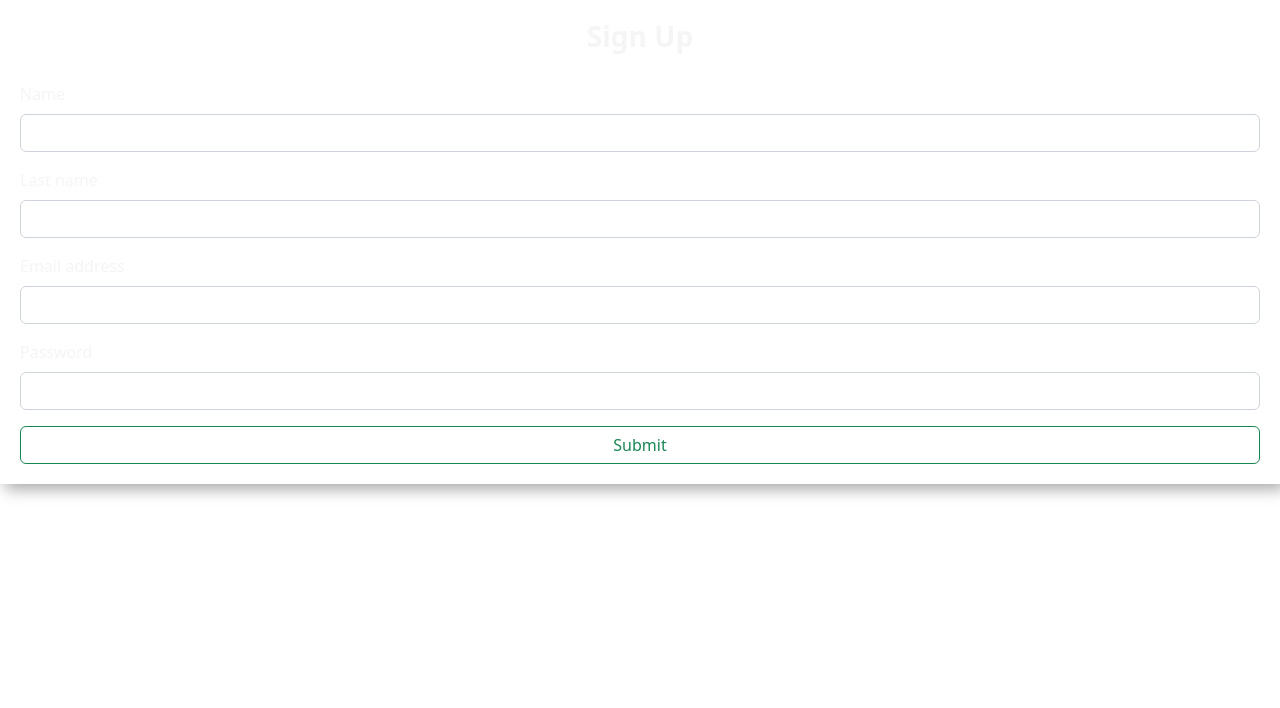
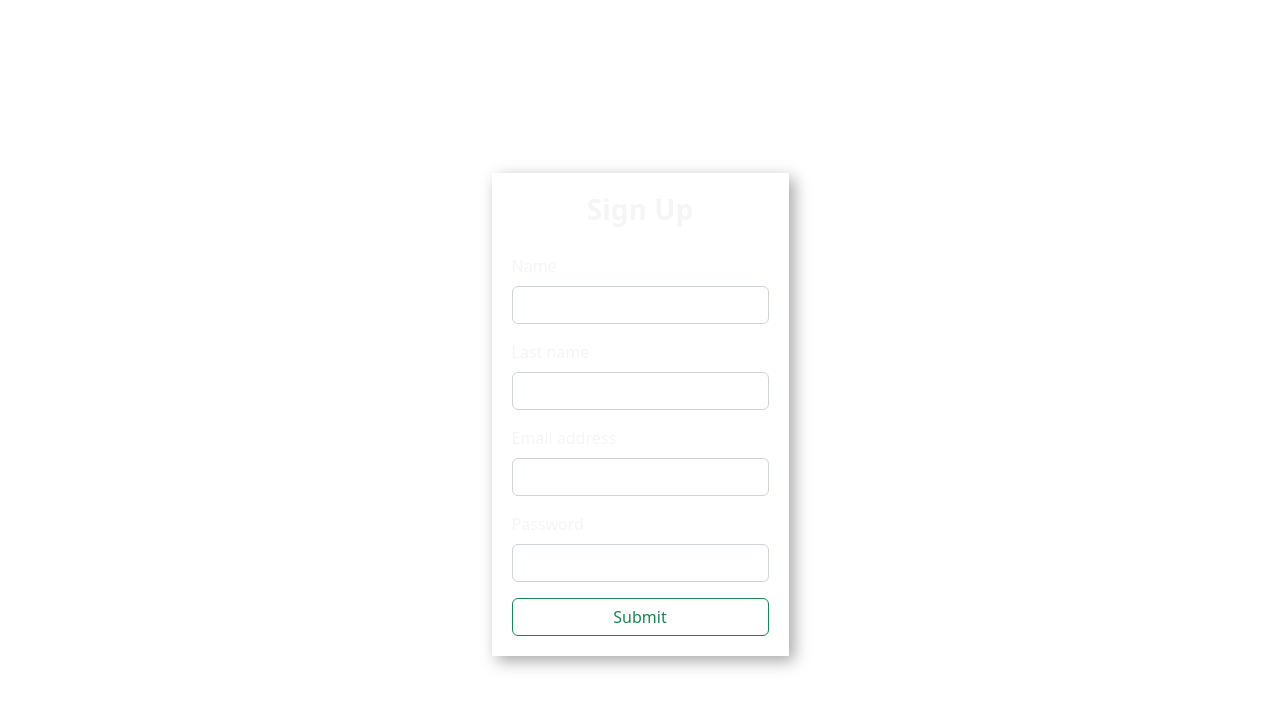
Before and after one commit to lukasordia123/music-project, a plain HTML site: page signUp.html in a window 1280 px wide. Drawn offline with nearby package versions, Linux system fonts and the light colour scheme; some packages are replaced by stand-ins of ours; no server answers; a script that the page names is missing.

Commit message:
xuioznaet

```diff
--- a/signUp.html
+++ b/signUp.html
@@ -24,6 +24,7 @@
   <body>
     <header></header>
     <main>
+      <div class="log">
         <section class="register">
           <aside class="top">
             <h3>Sign Up</h3>
@@ -54,6 +55,7 @@
             </button>
           </aside>
         </section>
+      </div>
     </main>
     <script
       src="https://cdn.jsdelivr.net/npm/bootstrap@5.2.0-beta1/dist/js/bootstrap.bundle.min.js"
--- a/style.css
+++ b/style.css
@@ -4,7 +4,6 @@ body{
     background-image: url("./pexels-elijah-o\'donnell-8038906.jpg");
     background-attachment: fixed;
     background-size: cover;
-<<<<<<< HEAD
     background-repeat: no-repeat;
     background-position: center;
 }
@@ -238,10 +237,7 @@ body{
     transform: translate(0%, 0%) scaleY(1);
   }
 
-=======
-}
-
-main {
+.log {
     margin-top: 10.8rem;
     width: 100%;
     display: grid;
@@ -249,7 +245,7 @@ main {
     row-gap: 20px;
   }
 
-main .register {
+.log .register {
     display: grid;
     grid-template-columns: 1fr;
     row-gap: 20px;
@@ -258,13 +254,12 @@ main .register {
     color: #f5f5f5;
   }
 
-  main .register .top h3 {
+.log .register .top h3 {
     text-align: center;
     font-weight: bold;
   }
 
-  main .register .bottom {
+.log .register .bottom {
     display: grid;
     grid-template-columns: 1fr;
   }
->>>>>>> 7f65c4590e55213cca742acf0901f24e0f60bce1
```
Also changed, not shown: logIn.html (+2 -0 lines). Lines whose indentation alone changed are shown as unchanged.
